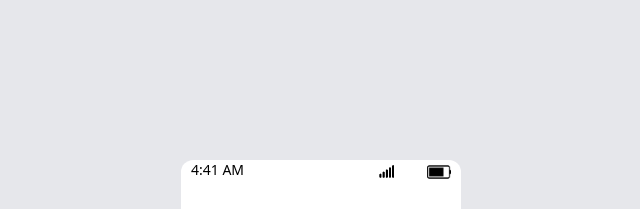
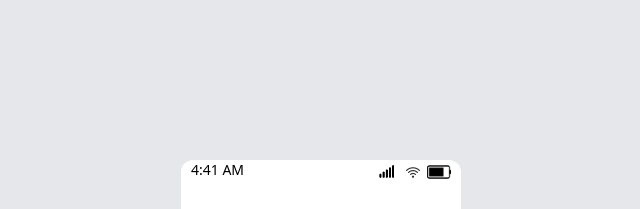
Before and after one commit to Gojogourav/trasyCalculator, a plain HTML site: page index.html in a window 1280 px wide. Shown: the top 209 px of the page, 319-959 px from the left. Drawn offline with Linux system fonts and the light colour scheme.

Commit message:
minor fix

```diff
--- a/index.html
+++ b/index.html
@@ -15,7 +15,7 @@
                 <div id="time" class="mx-[10px]"></div>
                 <ul class="flex justify-between">
                     <li class="" id="signal"><img src="./pngtree-signal-icon-image_1344478-removebg-preview.png" class="w-6" alt=""></li>
-                    <li id="wifi" ><img src="" class="w-7" alt=""></li>
+                    <li id="wifi" ><img src="wi-fi-icon-wifi-signal-icon-wireless-internet-connection-signal-illustration-isolated-on-white-background-vector-removebg-preview.png" class="w-7" alt=""></li>
                     <li id="battery" class="mr-[10px]"><img src="./664883-removebg-preview.png" class="w-6" alt=""></li>
                 </ul>
             </nav>
```
